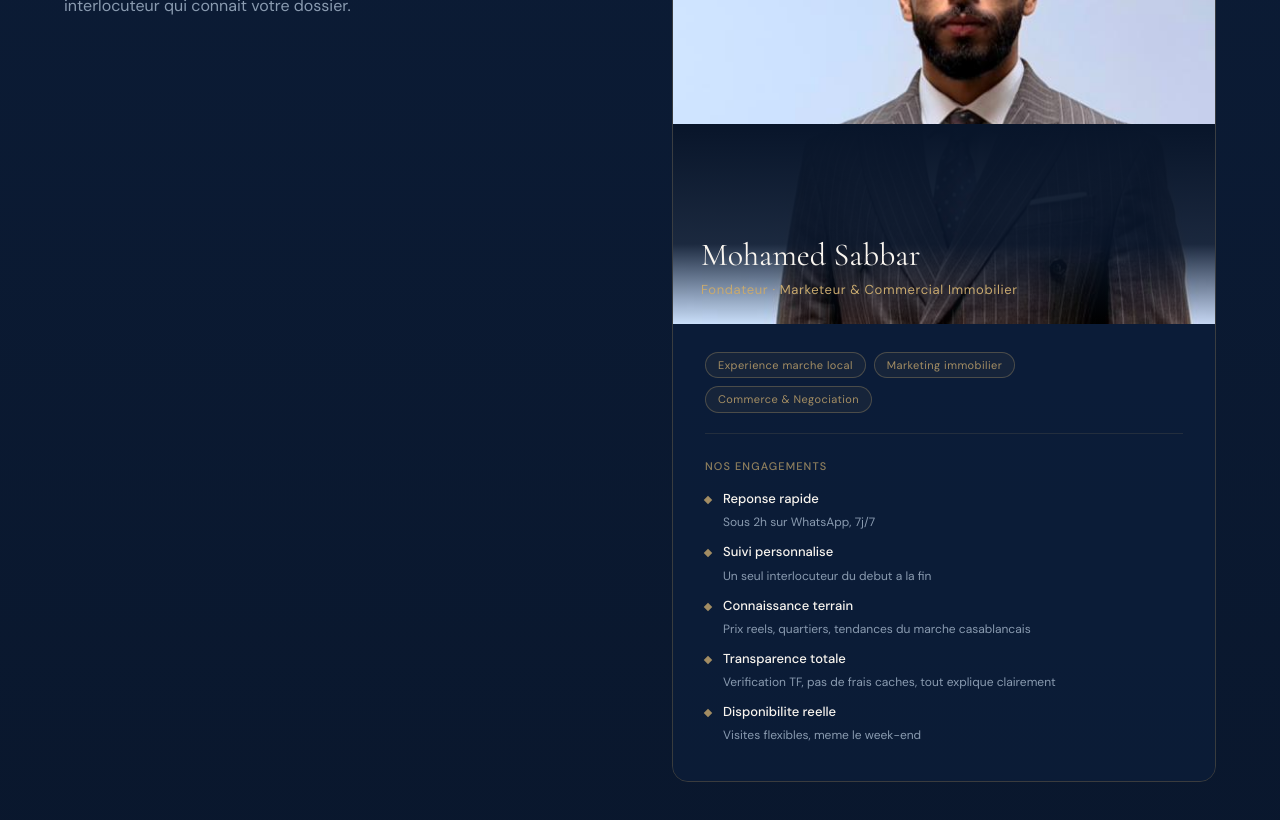
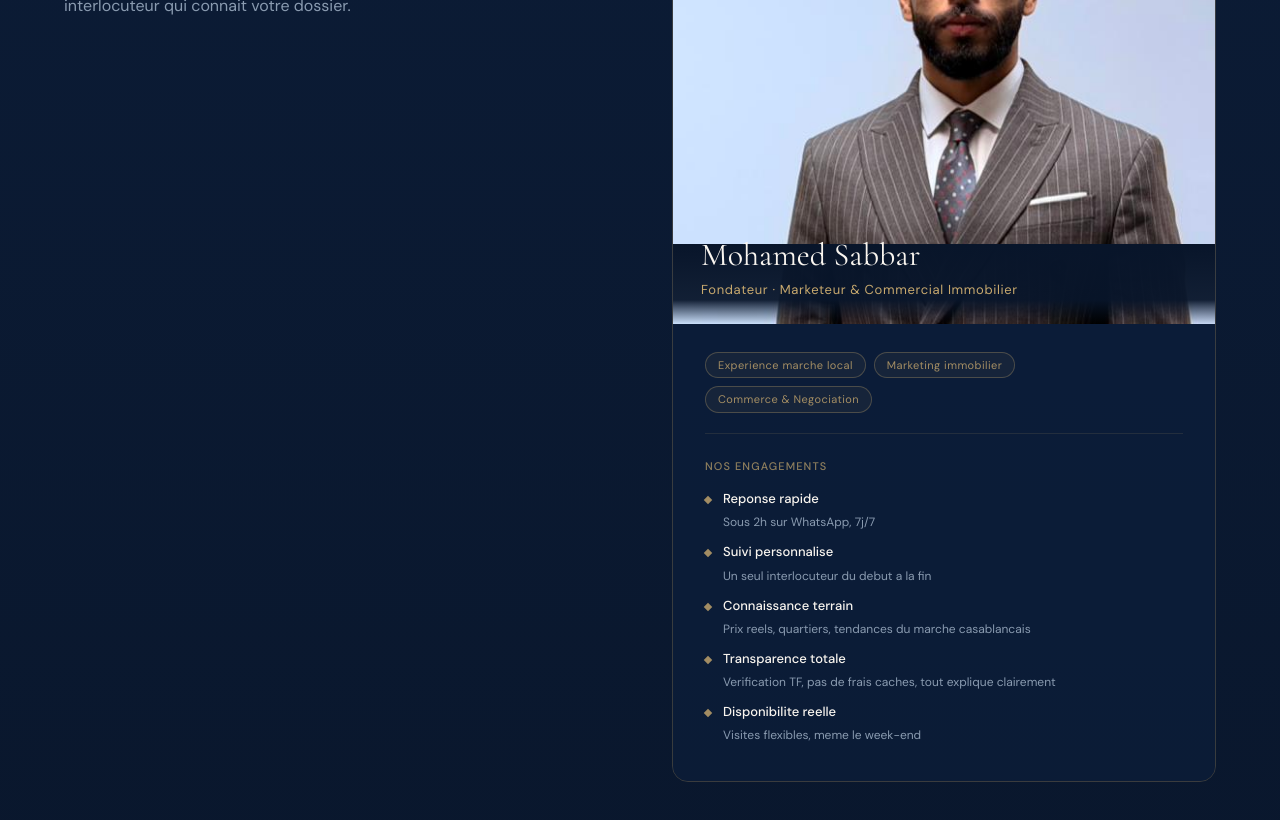
Before and after one commit to SIDKUMAMINE/Immobilier-projet, a Next.js app in the folder sabbar-frontend/: page /a-propos in a window 1280 px wide. Shown: the part 1020-1840 px from the top of the page. Built offline with nearby package versions, Linux system fonts and the light colour scheme.

Commit message:
pic2.tgve20021211

```diff
--- a/sabbar-frontend/app/a-propos/page.tsx
+++ b/sabbar-frontend/app/a-propos/page.tsx
@@ -108,9 +108,8 @@ export default function AProposPage() {
                       left: 0,
                       right: 0,
                       bottom: 0,
-                      height: '200px',
-                      background: 'linear-gradient(to bottom, rgba(8,21,42,1) 0%, rgba(8,21,42,0.9) 60%, transparent 100%)',
-                      zIndex: 1,
+                      height: '80px',
+                      background: 'linear-gradient(to bottom, rgba(8,21,42,1) 0%, rgba(8,21,42,0.95) 70%, transparent 100%)',
                     }}
                   />
 
```
